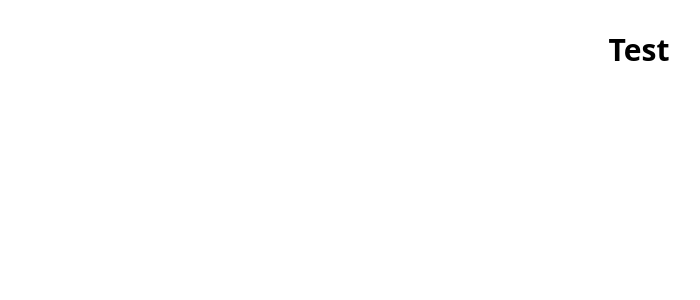
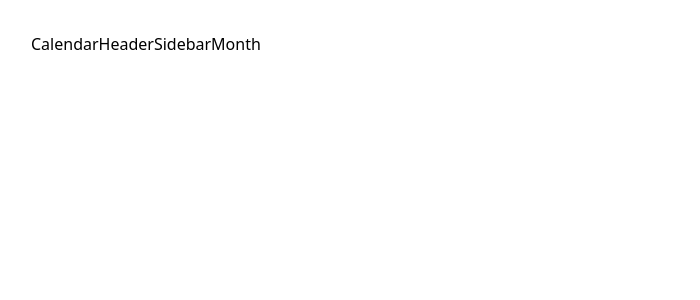
Before and after one commit to patrick-castro/gcalendar-clone, a React (Vite) app: page / in a window 1280 px wide. Shown: the top 300 px of the page, without its empty margins (1-701 px from the left). Built offline with nearby package versions, Linux system fonts and the light colour scheme.

Commit message:
Init required components

```diff
--- a/src/App.tsx
+++ b/src/App.tsx
@@ -1,11 +1,28 @@
 import React from 'react'
+
+// Components
+import CalendarHeader from './components/CalendarHeader'
+import Sidebar from './components/Sidebar'
+import Month from './components/Month'
+
+// Utils
+import { getMonth } from './utils'
+
+// Style
 import './App.css'
 
 function App() {
+  getMonth(3)
   return (
-    <div className='App'>
-      <p className='font-bold text-3xl'>Test</p>
-    </div>
+    <>
+      <div className='h-screen flex flex-columns'>
+        <CalendarHeader />
+        <div className='flex flex-1'>
+          <Sidebar />
+          <Month />
+        </div>
+      </div>
+    </>
   )
 }
 
--- /dev/null
+++ b/src/components/CalendarHeader/index.tsx
@@ -0,0 +1,7 @@
+import React from 'react'
+
+const CalendarHeader = () => {
+  return <div>CalendarHeader</div>
+}
+
+export default CalendarHeader
--- /dev/null
+++ b/src/components/Month/index.tsx
@@ -0,0 +1,7 @@
+import React from 'react'
+
+const Month = () => {
+  return <div>Month</div>
+}
+
+export default Month
--- /dev/null
+++ b/src/components/Sidebar/index.tsx
@@ -0,0 +1,7 @@
+import React from 'react'
+
+const Sidebar = () => {
+  return <div>Sidebar</div>
+}
+
+export default Sidebar
```
